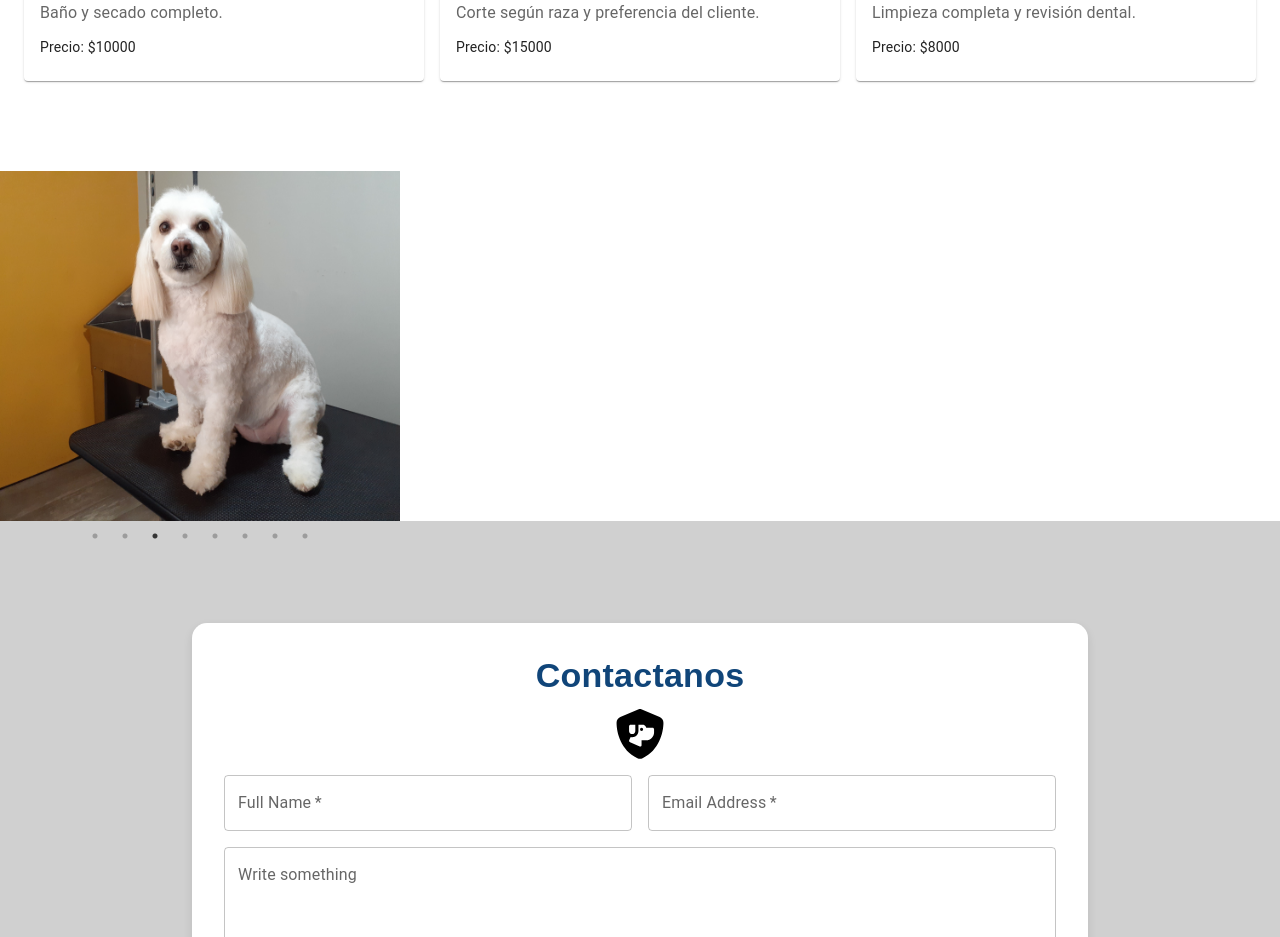
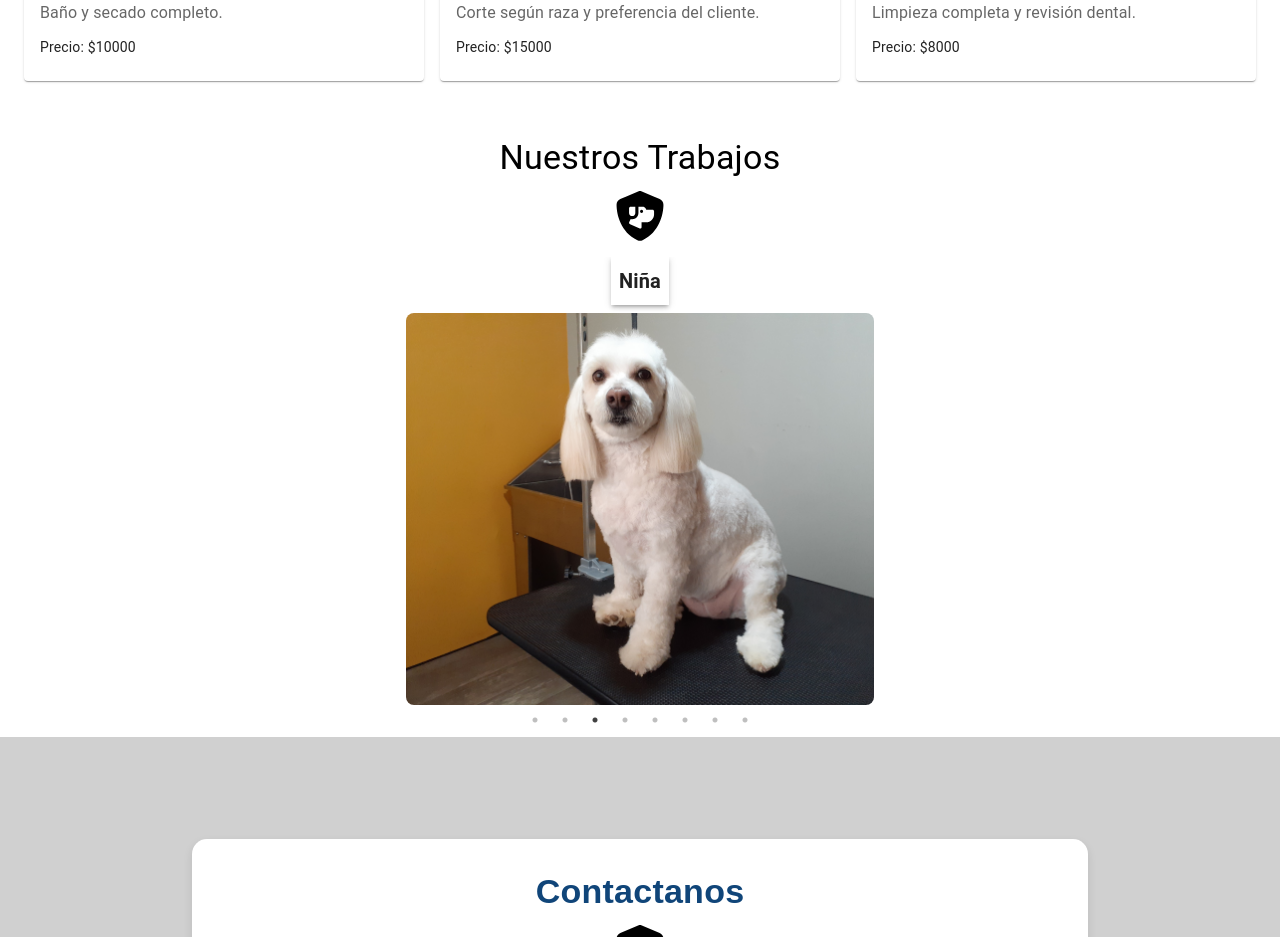
Before and after one commit to bohaz/petfashion, a React (Create React App) app: page / in a window 1280 px wide. Shown: the part 1328-2265 px from the top of the page. Built offline with nearby package versions, Linux system fonts and the light colour scheme.

Commit message:
Update works component

```diff
--- a/src/components/Trabajos.jsx
+++ b/src/components/Trabajos.jsx
@@ -13,6 +13,8 @@ import image7 from '../assets/7.png';
 import image8 from '../assets/8.png';
 import image9 from '../assets/9.png';
 import image10 from '../assets/10.png';
+import { FontAwesomeIcon } from '@fortawesome/react-fontawesome';
+import { faShieldDog } from '@fortawesome/free-solid-svg-icons';
 
 const images = [
   {
@@ -24,27 +26,27 @@ const images = [
     imgPath: image4,
   },
   {
-    label: '',
+    label: 'Niña',
     imgPath: image5,
   },
   {
-    label: 'Goč, Serbia',
+    label: 'Pensi',
     imgPath: image6,
   },
   {
-    label: 'Goč, Serbia',
+    label: 'Loki',
     imgPath: image7,
   },
   {
-    label: 'Goč, Serbia',
+    label: 'Milo',
     imgPath: image8,
   },
   {
-    label: 'Goč, Serbia',
+    label: 'Maya',
     imgPath: image9,
   },
   {
-    label: 'Goč, Serbia',
+    label: 'Moa',
     imgPath: image10,
   },
 ];
@@ -61,36 +63,41 @@ function SwipeableTextMobileStepper() {
   };
 
   return (
-    <Box sx={{ maxWidth: 400, flexGrow: 1 }}>
+    <Box sx={{ padding: 2, maxWidth: { xs: '350px', md: '500px' }, margin: 'auto', pb: 4 }}>
+       <Typography variant="h4" gutterBottom textAlign="center" >
+        Nuestros Trabajos
+      </Typography>
+      <Box textAlign="center" sx={{ marginBottom: 2 }}>
+        <FontAwesomeIcon icon={faShieldDog} style={{ fontSize: '50px' }} />
+      </Box>
       <Slider {...settings}>
         {images.map((image, index) => (
-          <div key={index}>
+          <Box key={index} sx={{ textAlign: 'center' }}>
+            {image.label && (
               <Paper
                 square
-              elevation={0}
+                elevation={3}
                 sx={{
-                display: 'flex',
-                alignItems: 'center',
-                height: 50,
-                pl: 2,
-                bgcolor: 'background.default',
+                  margin: 'auto',
+                  marginBottom: 1,
+                  padding: 1,
+                  maxWidth: 'fit-content',
                 }}
               >
-              <Typography>{image.label}</Typography>
+                <Typography variant="h6" sx={{ fontWeight: 'bold' }}>{image.label}</Typography>
               </Paper>
+            )}
             <Box
               component="img"
               sx={{
-                height: 350,
-                display: 'block',
-                maxWidth: 400,
-                overflow: 'hidden',
+                height: 'auto',
                 width: '100%',
+                borderRadius: 2,
               }}
               src={image.imgPath}
               alt={image.label}
             />
-          </div>
+          </Box>
         ))}
       </Slider>
     </Box>
```
Lines whose indentation alone changed are shown as unchanged.
